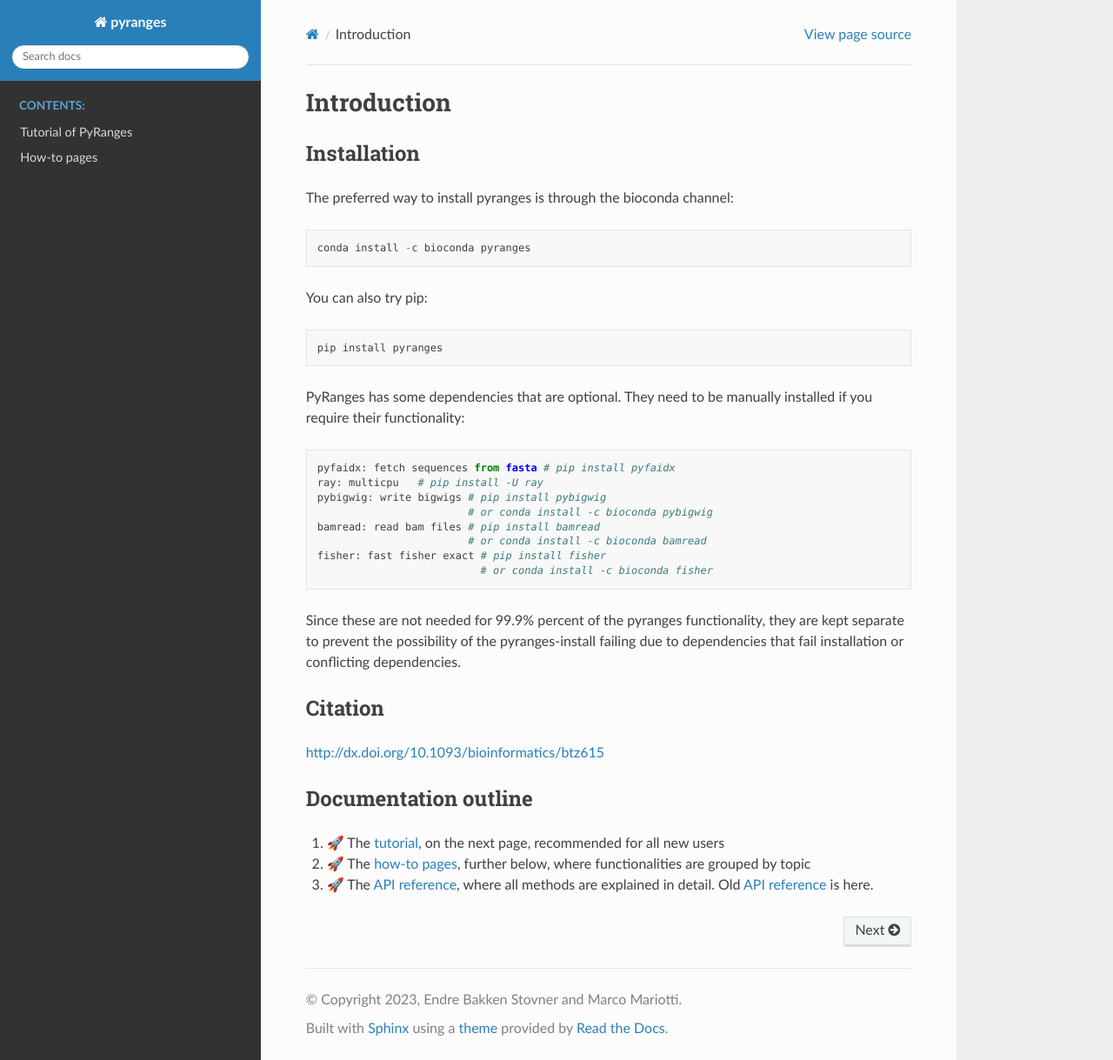
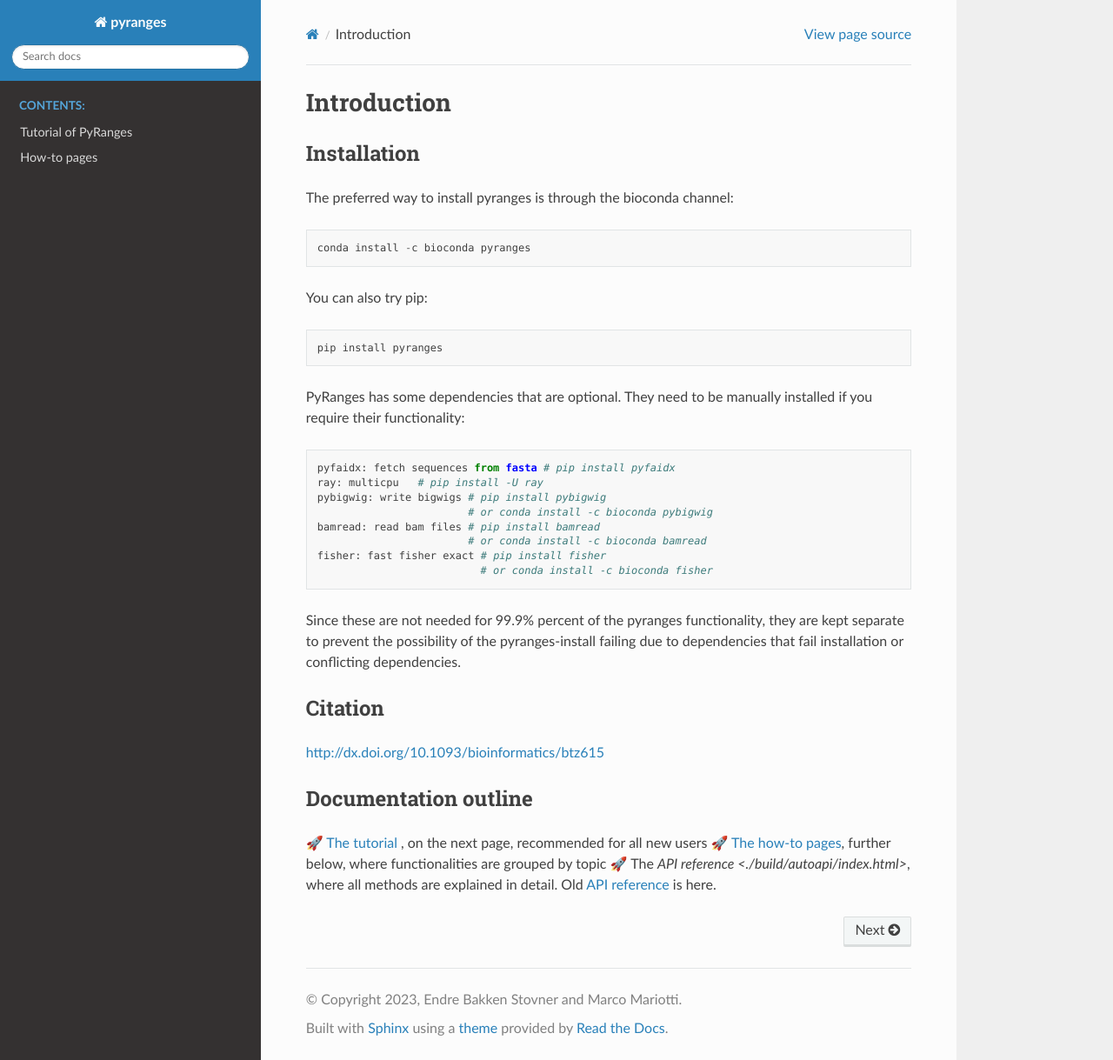
Before and after one commit to pyranges/pyranges, a Sphinx documentation site: the page built from docs/index.rst, in a window 1280 px wide and 1219 px high. Shown: the whole window at 87% size. Built offline with Sphinx 7.4.7 and the Read the Docs theme 2.0.0, drawn with Linux system fonts in a browser that asks for light colours; some of the changed lines change nothing that is shown.

Commit message:
modified:   docs/conf.py 	modified:   docs/index.rst

```diff
--- a/docs/conf.py
+++ b/docs/conf.py
@@ -32,7 +32,7 @@
 # ones.
 extensions = [   'autoapi.extension', 'sphinx.ext.autodoc',
     'sphinx.ext.viewcode',
-    'sphinx.ext.napoleon'
+    'sphinx.ext.napoleon', 'sphinx.ext.intersphinx'
 ]
 
 autoapi_dirs = ['../pyranges']
--- a/docs/index.rst
+++ b/docs/index.rst
@@ -42,9 +42,9 @@
 ~~~~~~~~~~~~~~~~~~~~~
 
 
-#. 🚀 The `tutorial <https://pyranges-version2.readthedocs.io/en/latest/tutorial.html>`_, on the next page, recommended for all new users
-#. 🚀 The `how-to pages <https://pyranges-version2.readthedocs.io/en/latest/how_to_pages.html>`_, further below, where functionalities are grouped by topic
-#. 🚀 The `API reference <https://pyranges-version2.readthedocs.io/en/latest/autoapi/index.html>`_, where all methods are explained in detail. Old `API reference <https://pyranges.readthedocs.io/>`_ is here.
+🚀 :doc:`The tutorial <./tutorial>` , on the next page, recommended for all new users
+🚀 :doc:`The how-to pages <./how_to_pages>`, further below, where functionalities are grouped by topic
+🚀 The `API reference <./build/autoapi/index.html>`, where all methods are explained in detail. Old `API reference <https://pyranges.readthedocs.io/>`_ is here.
 
 .. toctree::
    :maxdepth: 2
```
